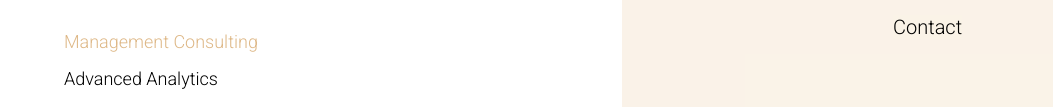
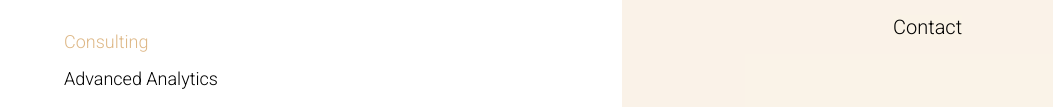
Before and after one commit to abhyudyabhatnagar/portfolio, a plain HTML site: page index.html in a window 1280 px wide. Shown: the part 455-562 px from the top of the page, without its empty margins (18-1071 px from the left). Drawn offline with nearby package versions, Linux system fonts and the light colour scheme.

Commit message:
main table updated to consulting

```diff
--- a/index.html
+++ b/index.html
@@ -36,7 +36,7 @@
                 </p>
                 <div id="skills">
                     <ul id="slist">
-                        <li id="l1">Management Consulting</li>
+                        <li id="l1">Consulting</li>
                         <li id="l2">Advanced Analytics</li>
                         <li id="l3">Computer Science</li>
                         <li id="l5">Music</li>
```
